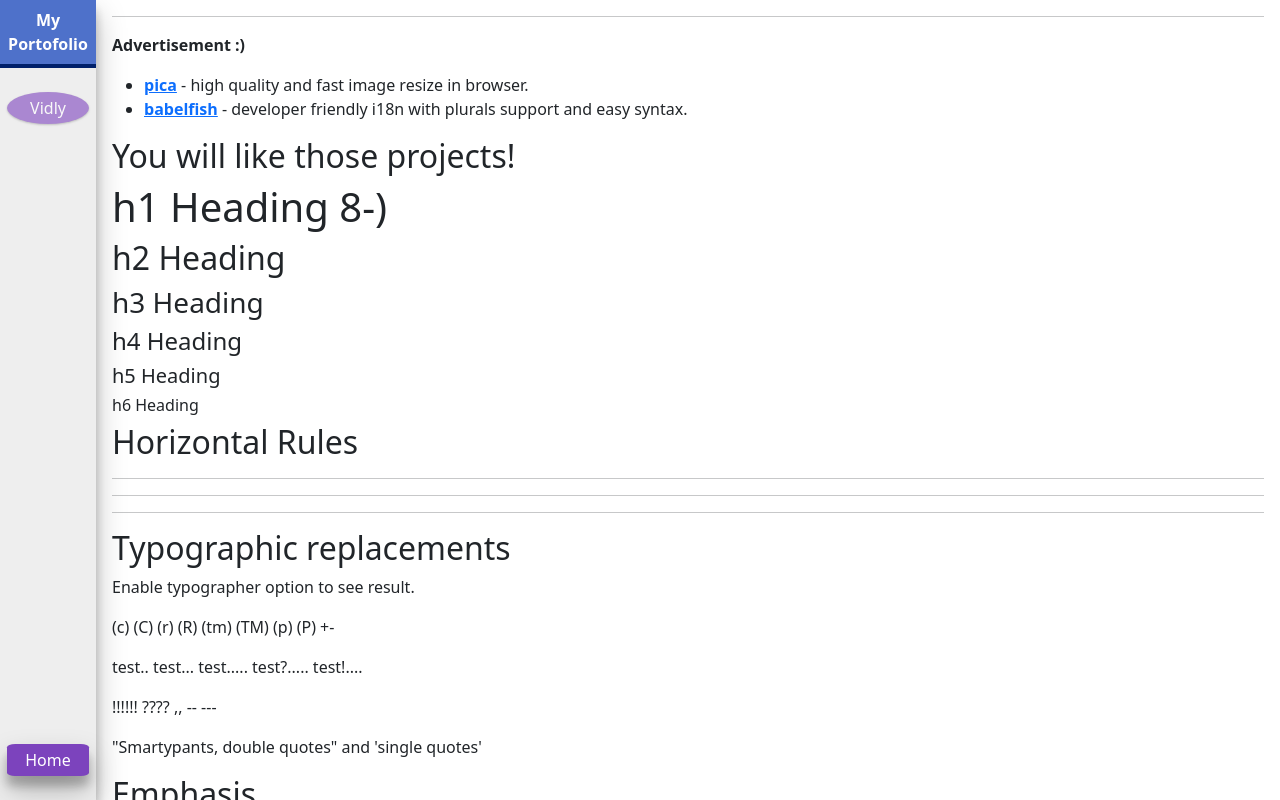
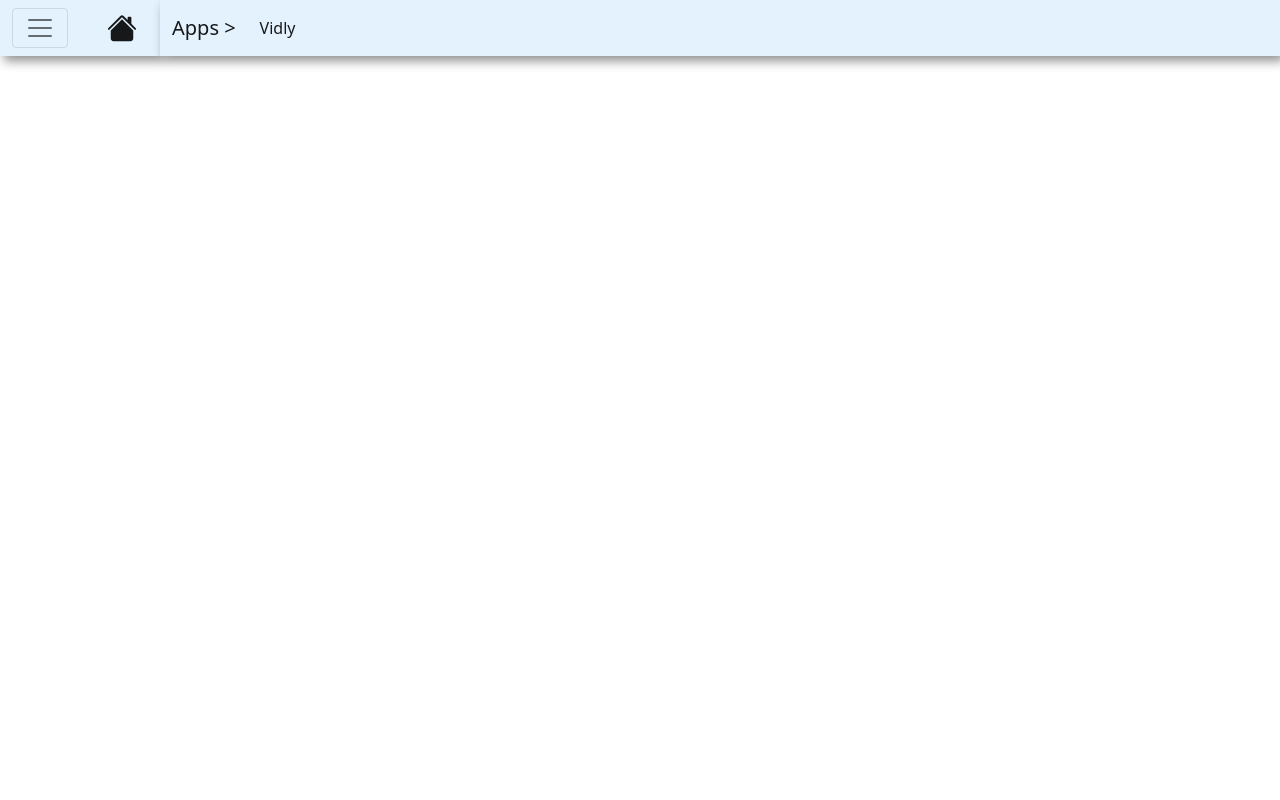
Before and after one commit to JConan/my-portofolio, a React (Create React App) app: page / in a window 1280 px wide. Built offline with nearby package versions, Linux system fonts and the light colour scheme.

Commit message:
experimenting new navbar with bootstrap
refactoring into react component MenuBar is now the next steps

```diff
--- a/src/App.sass
+++ b/src/App.sass
@@ -1,4 +1,24 @@
 .app
+    header
+        display: flex
+        flex-direction: column
+
+        nav
+            box-shadow: 4px 5px 10px rgba(0,0,0,0.44)
+            &:first-child
+                width: 10rem
+            &:last-child
+                position: fixed
+                left: 10rem
+                width: calc( 100% - 10rem)
+            svg
+                transform: scale(1.5)
+
+        a
+            display: flex
+            svg
+                transform: scale(1.5)
+
     main
         margin-left: 6rem
         height: 100vh
--- a/src/App.tsx
+++ b/src/App.tsx
@@ -1,17 +1,42 @@
 import React from "react";
 import "./App.sass";
-import MenuBar from "./components/MenuBar";
-import Content from "./components/Content";
 import 'bootstrap/dist/css/bootstrap.min.css';
-
+import 'bootstrap/dist/js/bootstrap.min'
+import { Link } from "react-router-dom";
+import * as Icons from "react-bootstrap-icons"
 
 function App() {
   return (
     <div className="app">
-      <MenuBar />
-      <main>
-        <Content />
-      </main>
+      <header>
+        <nav className="navbar navbar-light" style={{ background: "#e3f2fd" }} >
+          <div className="container">
+            <button className="navbar-toggler" type="button" data-toggle="collapse" data-target="#main-navbar" aria-controls="main-navbar" aria-expanded="false" aria-label="Toggle navigation">
+              <span className="navbar-toggler-icon"></span>
+            </button>
+            <Link to="/" className="navbar-brand"><Icons.HouseFill /></Link>
+            <div className="collapse navbar-collapse" id="main-navbar">
+              <div className="navbar-nav">
+                <a className="nav-link active" aria-current="page" href="/">Home</a>
+                <a className="nav-link" href="/">Vidly</a>
+              </div>
+            </div>
+          </div>
+        </nav>
+        <nav className="navbar navbar-expand-sm navbar-light" style={{ background: "#e3f2fd" }}>
+          <div className="container-fluid">
+            <Link to="/" className="navbar-brand">Apps &gt;</Link>
+            <button className="navbar-toggler" type="button" data-toggle="collapse" data-target="#second-navbar" aria-controls="second-navbar" aria-expanded="false" aria-label="Toggle navigation">
+              <span className="navbar-toggler-icon"></span>
+            </button>
+            <div className="collapse navbar-collapse" id="second-navbar">
+              <div className="navbar-nav">
+                <a className="nav-link active" aria-current="page" href="/">Vidly</a>
+              </div>
+            </div>
+          </div>
+        </nav>
+      </header>
     </div>
   );
 }
```
